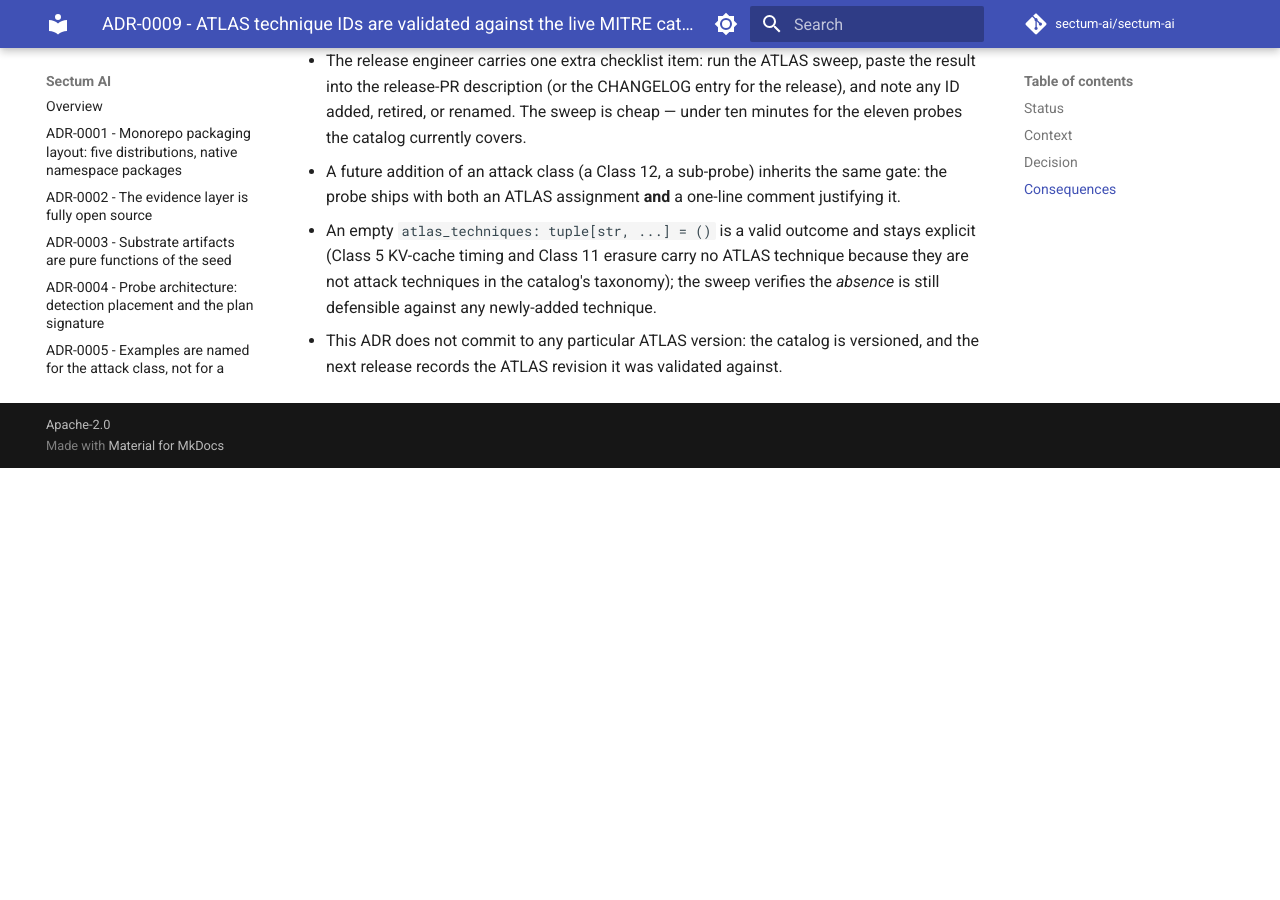
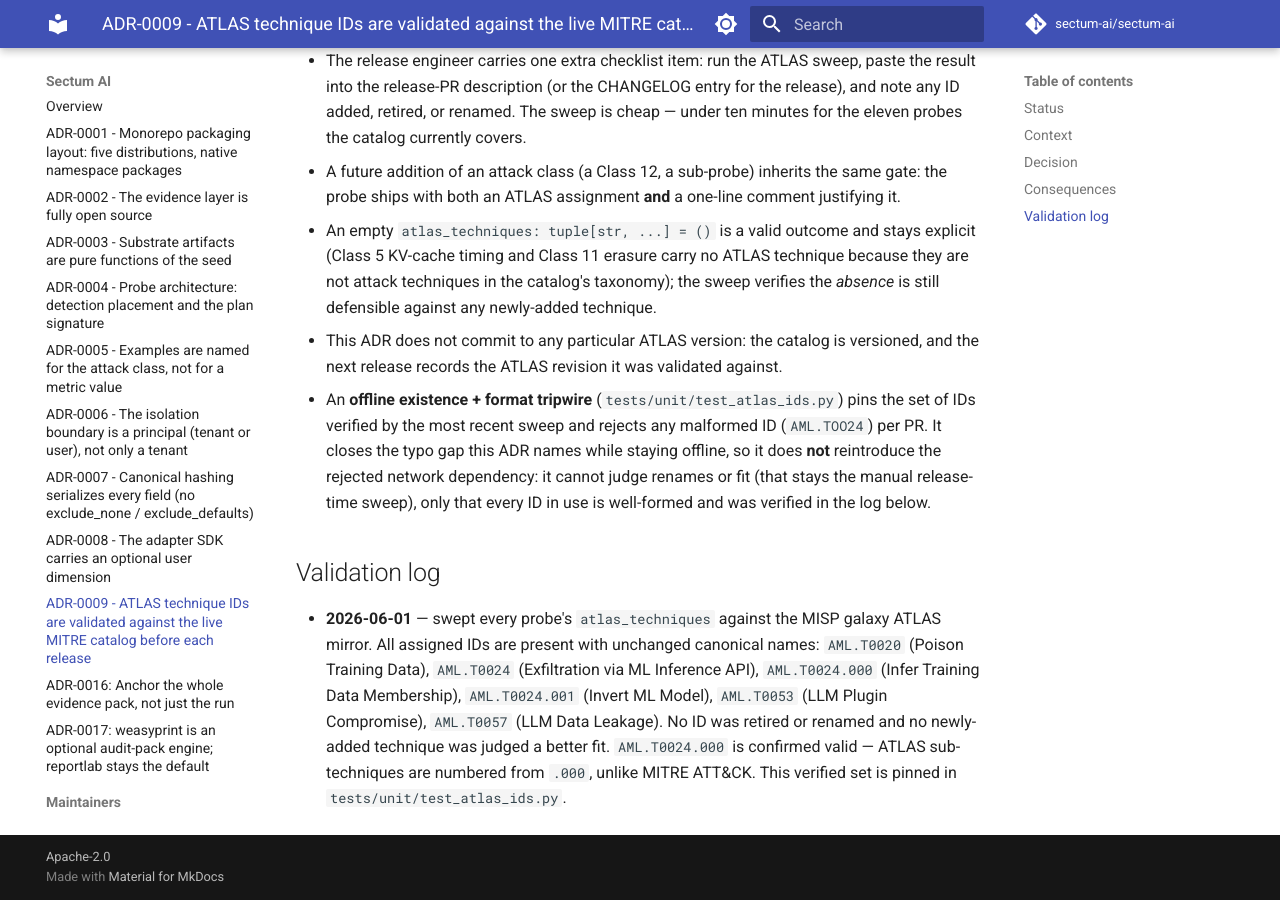
Before and after one commit to sectum-ai/sectum-ai, an MkDocs documentation site: the page built from docs/adr/0009-atlas-technique-review-process.md, in a window 1280 px wide and 900 px high, scrolled down 1772 px. Built offline with MkDocs 1.6.1 and Material for MkDocs 9.7.7, drawn with Linux system fonts in a browser that asks for light colours; comment, search, counter and statistics services are not loaded; before the commit the page ends 2240 px from its top, so only the background shows below that.

Commit message:
test(atlas): offline tripwire pinning the verified ATLAS technique ids (Standing Risk 6)
Verified every probe's atlas_techniques against the MISP galaxy ATLAS mirror
(2026-06-01): all ids present with unchanged names, incl. AML.T0024.000 'Infer
Training Data Membership' (ATLAS numbers sub-techniques from .000, unlike
ATT&CK). Recorded in ADR-0009's new Validation log.

Adds tests/unit/test_atlas_ids.py - an offline existence + format guard that
rejects a malformed id (AML.TOO24) and any id not in the verified set, forcing a
re-sweep + log entry before a new id ships. Complements ADR-0009's manual
release-time sweep (which owns rename/fit) without the network CI dependency that
ADR rejected.

No CHANGELOG (folds into the next roadmap PR; the ADR Validation log is the record).
Gates: ruff, ruff format, mypy (180), pytest (4 passed), mkdocs --strict.

```diff
--- a/docs/adr/0009-atlas-technique-review-process.md
+++ b/docs/adr/0009-atlas-technique-review-process.md
@@ -88,3 +88,21 @@ not a per-PR enforcement.
 - This ADR does not commit to any particular ATLAS version: the catalog is
   versioned, and the next release records the ATLAS revision it was
   validated against.
+- An **offline existence + format tripwire** (`tests/unit/test_atlas_ids.py`)
+  pins the set of IDs verified by the most recent sweep and rejects any malformed
+  ID (`AML.TOO24`) per PR. It closes the typo gap this ADR names while staying
+  offline, so it does **not** reintroduce the rejected network dependency: it
+  cannot judge renames or fit (that stays the manual release-time sweep), only
+  that every ID in use is well-formed and was verified in the log below.
+
+## Validation log
+
+- **2026-06-01** — swept every probe's `atlas_techniques` against the MISP galaxy
+  ATLAS mirror. All assigned IDs are present with unchanged canonical names:
+  `AML.T0020` (Poison Training Data), `AML.T0024` (Exfiltration via ML Inference
+  API), `AML.T0024.000` (Infer Training Data Membership), `AML.T0024.001` (Invert
+  ML Model), `AML.T0053` (LLM Plugin Compromise), `AML.T0057` (LLM Data Leakage).
+  No ID was retired or renamed and no newly-added technique was judged a better
+  fit. `AML.T0024.000` is confirmed valid — ATLAS sub-techniques are numbered
+  from `.000`, unlike MITRE ATT&CK. This verified set is pinned in
+  `tests/unit/test_atlas_ids.py`.
```
Also changed, not shown: 1 other file.
